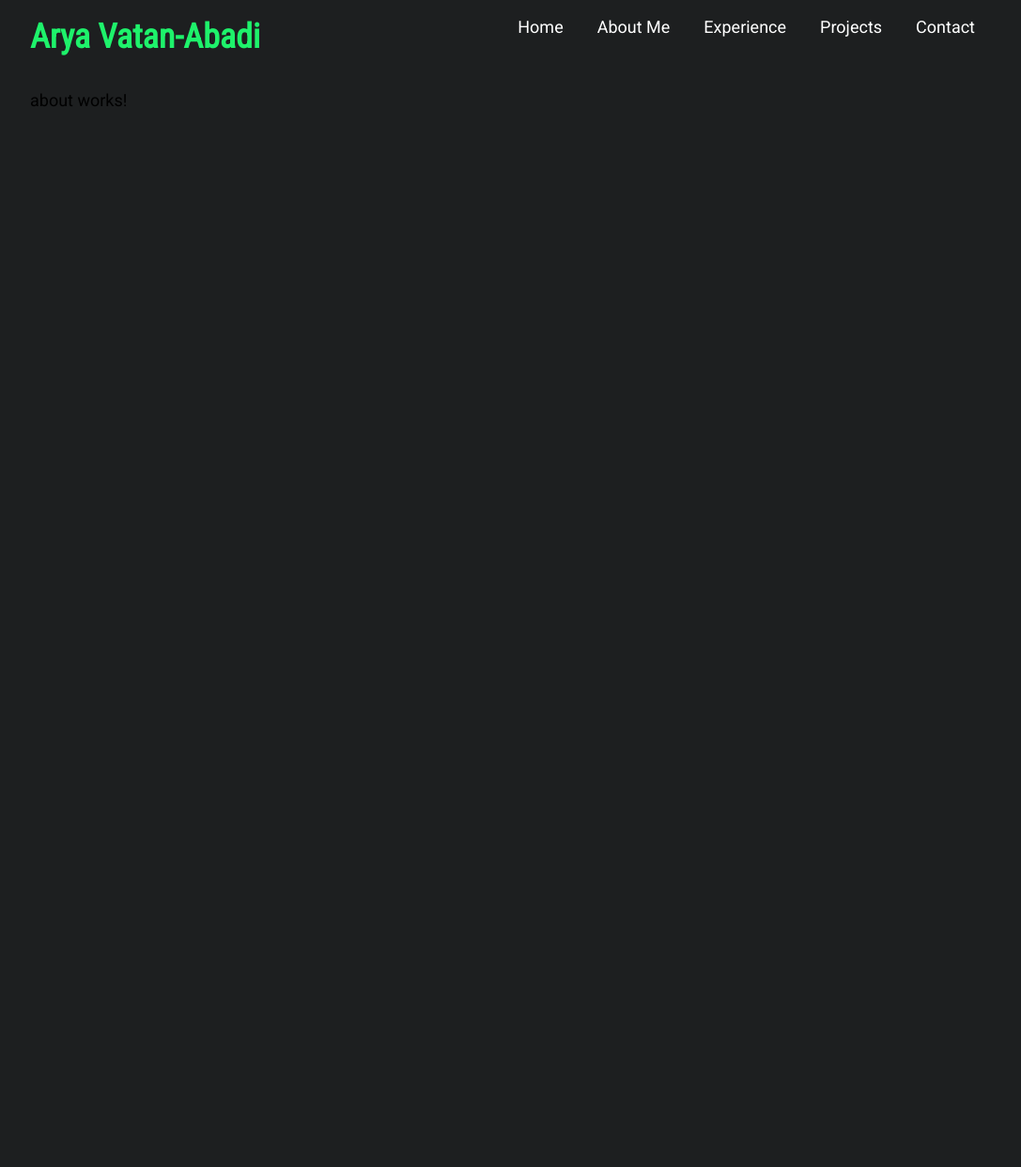
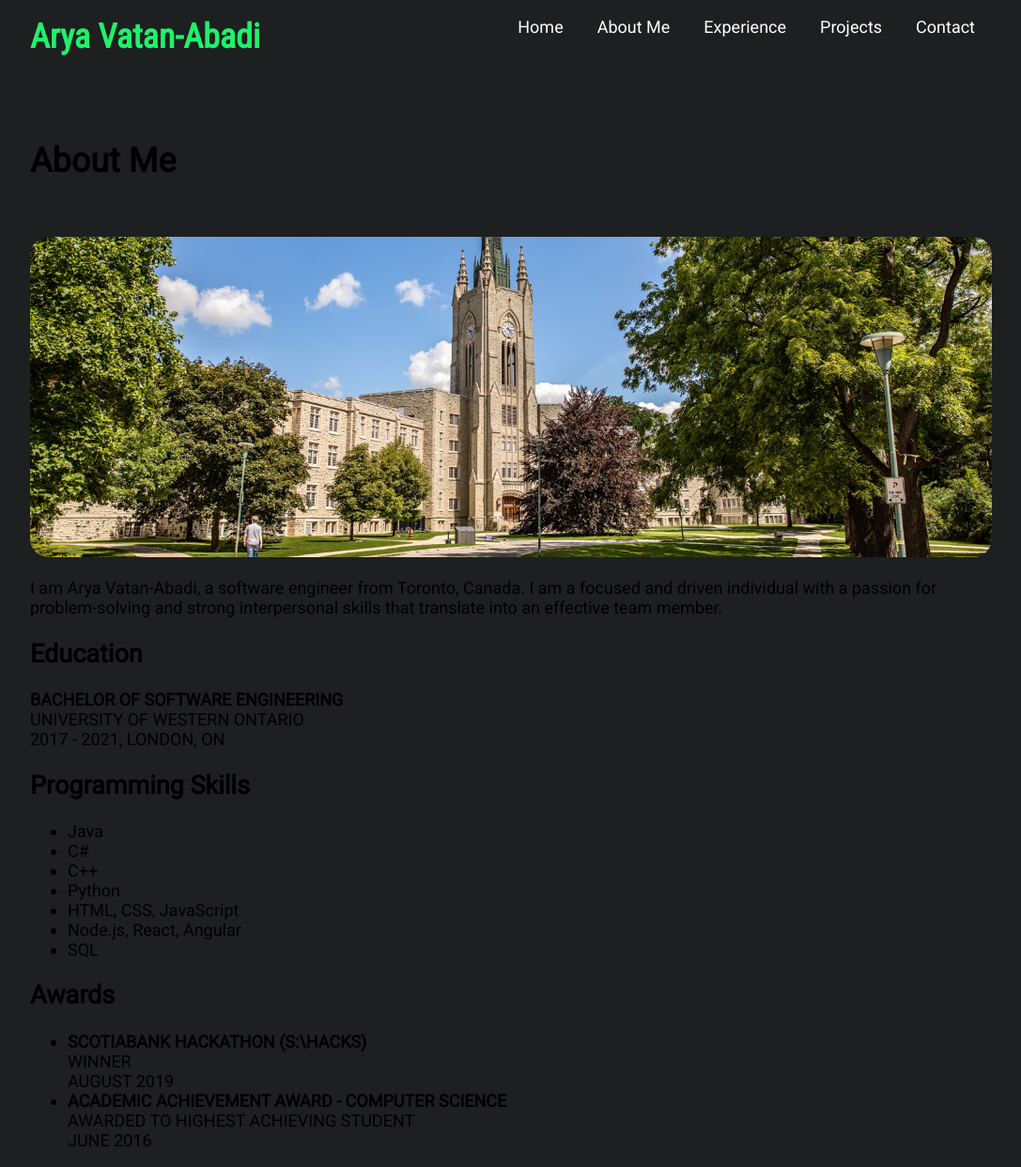
Before and after one commit to aryavatan/aryavatan.github.io, an Angular app: page /about in a window 1280 px wide. Shown: the whole page at 94% size, without its empty margins (96-1183 px from the left). Before the commit the page ends 800 px from the top, so only its background shows below. Built offline with nearby package versions, Linux system fonts and the light colour scheme.

Commit message:
HTML for About me page
added everything from my resume that is relevant for the about me page. Its just HTML at the moment, still needs a lot of styling and maybe some more images.

```diff
--- a/src/app/about/about.component.html
+++ b/src/app/about/about.component.html
@@ -1 +1,55 @@
-<p>about works!</p>
+<h1>About Me</h1>
+
+<div class="western-image">
+    <img src="../../assets/Middlesex.png" alt="Middlesex College Western University">
+</div>
+
+
+<div id="profile">
+    <p>
+        I am Arya Vatan-Abadi, a software engineer from Toronto, Canada.
+        I am a focused and driven individual with a passion for
+        problem-solving and strong interpersonal skills that
+        translate into an effective team member.
+    </p>
+</div>
+
+<div id="education">
+    <h2>Education</h2>
+    <p>
+        <b>BACHELOR OF SOFTWARE ENGINEERING</b>
+        <br>
+        UNIVERSITY OF WESTERN ONTARIO
+        <br>
+        2017 - 2021, LONDON, ON
+    </p>
+</div>
+
+<div id="skills">
+    <h2>Programming Skills</h2>
+    <ul>
+        <li>Java</li>
+        <li>C#</li>
+        <li>C++</li>
+        <li>Python</li>
+        <li>HTML, CSS, JavaScript</li>
+        <li>Node.js, React, Angular</li>
+        <li>SQL</li>
+    </ul>
+</div>
+
+<div id="awards">
+    <h2>Awards</h2>
+    <ul>
+        <li>
+            <b>SCOTIABANK HACKATHON (S:\HACKS)</b><br>
+            WINNER <br>
+            AUGUST 2019
+        </li>
+        <li>
+            <b>ACADEMIC ACHIEVEMENT AWARD - COMPUTER SCIENCE</b><br>
+            AWARDED TO HIGHEST ACHIEVING STUDENT<br>
+            JUNE 2016
+        </li>
+    </ul>
+</div>
--- a/src/app/about/about.component.scss
+++ b/src/app/about/about.component.scss
@@ -0,0 +1,10 @@
+
+
+img {
+    width: auto;
+    max-width: 100%;
+    height: auto;
+    max-height: 100%;
+    border-radius: 20px;
+    margin-top: 2em;
+}
```
Also changed, not shown: src/assets/Middlesex.png (added).
